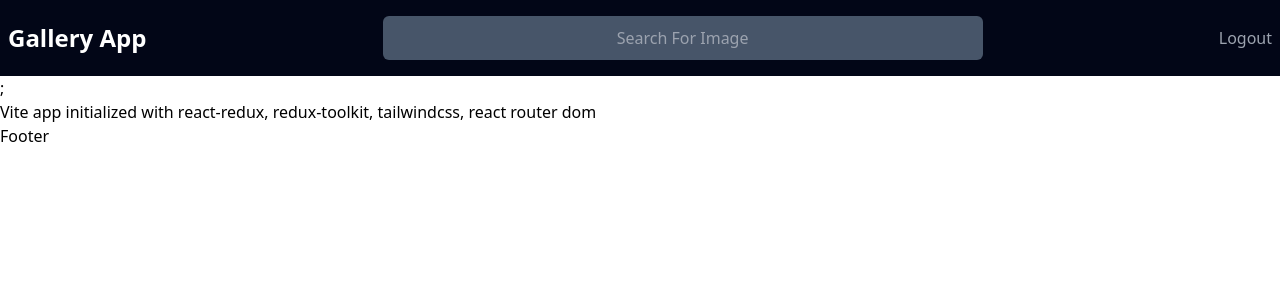
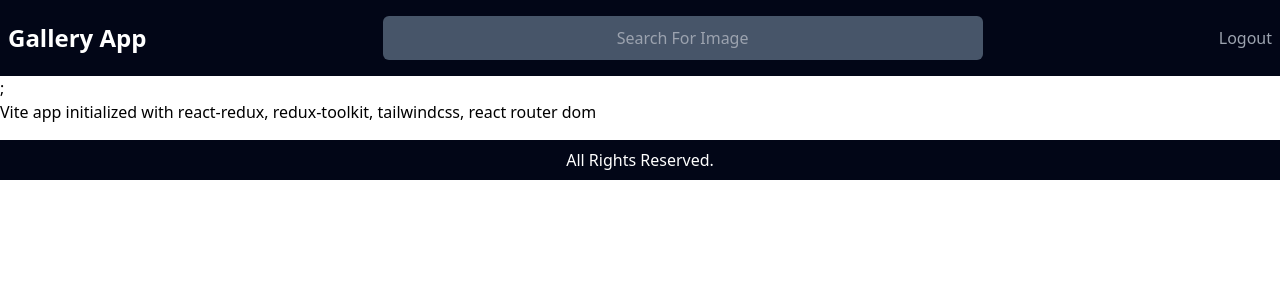
Before and after one commit to shz-code/gallery-app, a React (Vite) app in the folder frontend/: page / in a window 1280 px wide. Shown: the top 300 px of the page. Built offline with nearby package versions, Linux system fonts and the light colour scheme; no server answers.

Commit message:
modify: footer (Footer.jsx)

```diff
--- a/frontend/src/components/Footer.jsx
+++ b/frontend/src/components/Footer.jsx
@@ -1,5 +1,11 @@
 const Footer = () => {
-  return <div>Footer</div>;
+  return (
+    <footer className="bg-slate-950 text-white py-2 mt-4">
+      <div className="container mx-auto px-2 text-center">
+        All Rights Reserved.
+      </div>
+    </footer>
+  );
 };
 
 export default Footer;
```
